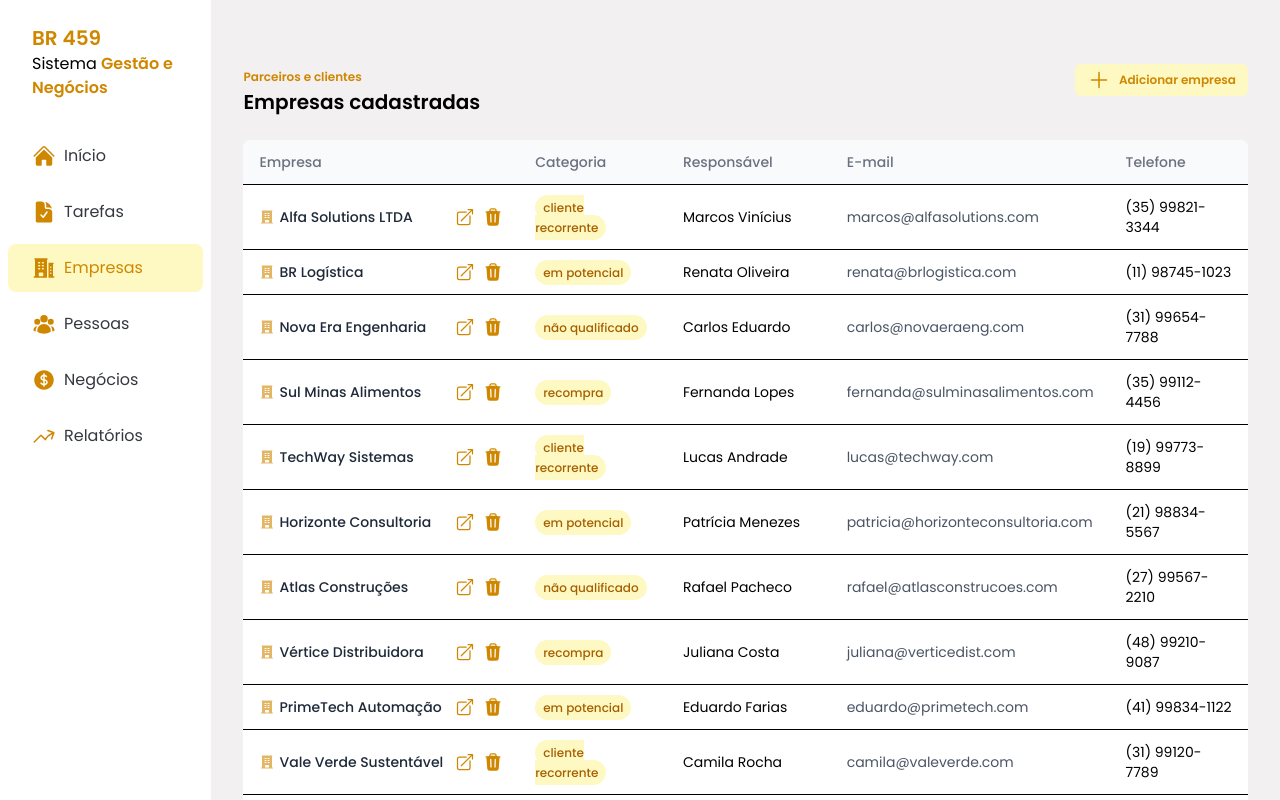
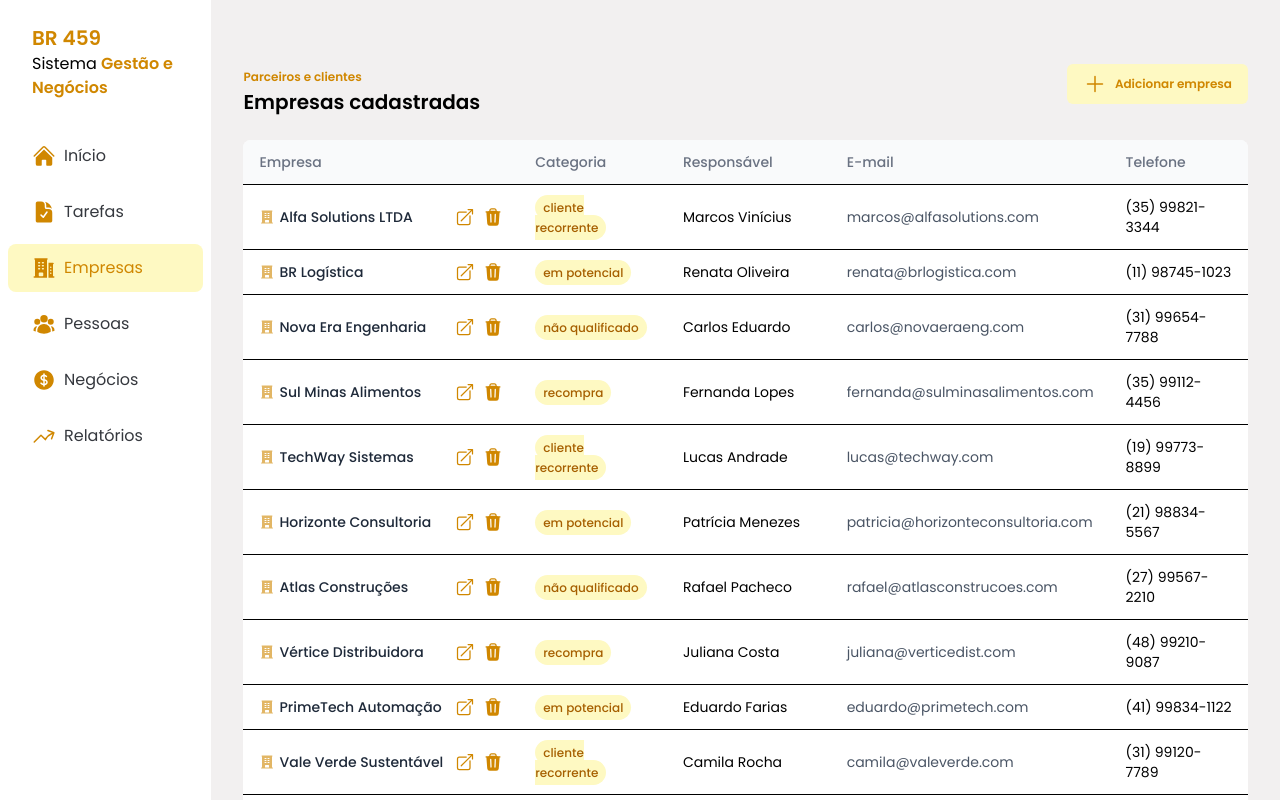
Before and after one commit to DouglasRamosP/crm-br459, a React (Vite) app in the folder frontend/: page / in a window 1280 px wide. Shown: the top 800 px of the page. Built offline with nearby package versions, Linux system fonts and the light colour scheme.

Commit message:
refactor: add size variants and className support

```diff
--- a/frontend/src/components/Button.jsx
+++ b/frontend/src/components/Button.jsx
@@ -1,8 +1,14 @@
-const Button = ({ text, icon, ...rest }) => {
+const Button = ({ text, icon, size = "md", className = "", ...rest }) => {
+  const sizes = {
+    sm: "px-3 py-1 text-xs",
+    md: "px-4 py-2 text-sm",
+    lg: "px-6 py-3 text-sm",
+  }
+
   return (
     <button
-      className="flex items-center gap-2 rounded-md bg-yellow-100 px-3 py-1 text-xs font-semibold text-yellow-600 transition hover:opacity-75"
       {...rest}
+      className={`flex items-center gap-2 rounded-md bg-yellow-100 text-xs font-semibold text-yellow-600 transition hover:opacity-75 ${sizes[size]} ${className} `}
     >
       {icon}
       {text}
```
